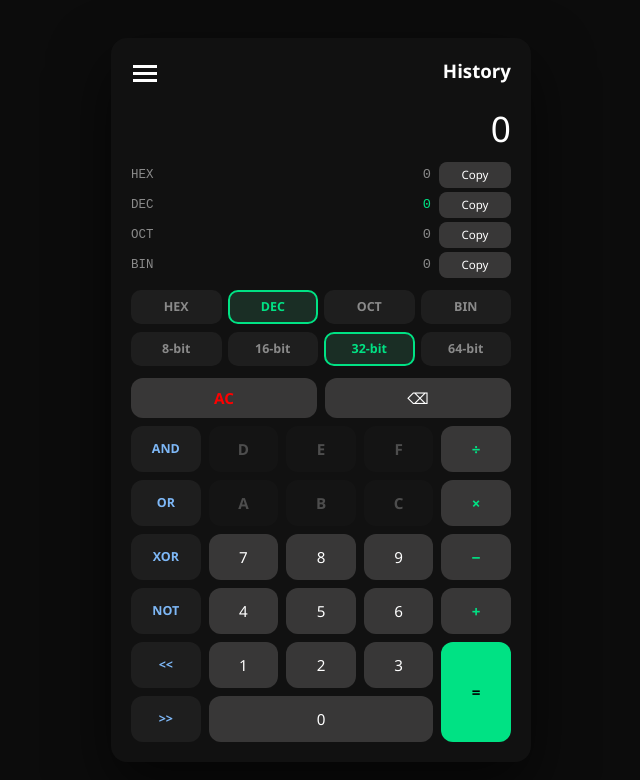
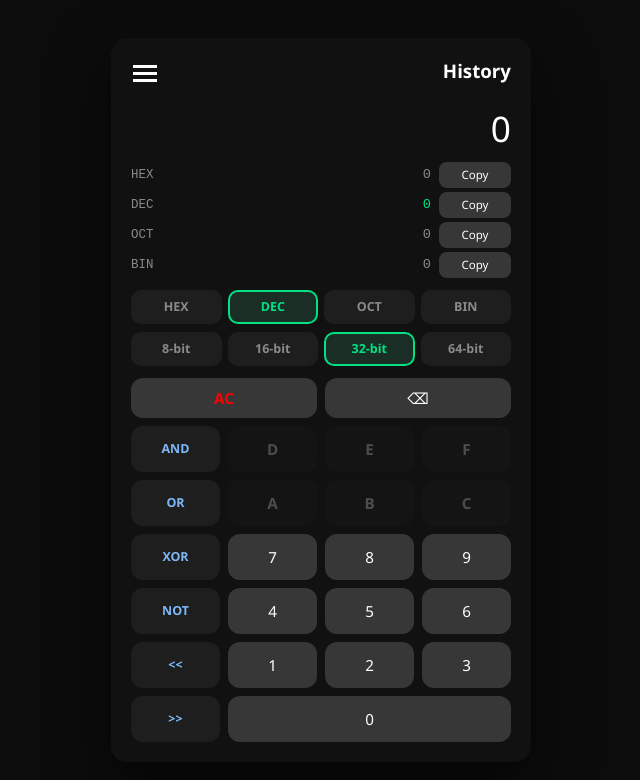
Before and after one commit to Kortzyy/CalculatorWeb-2024, a plain HTML site: page pages/programmer.html in a window 1280 px wide. Shown: the whole page, without its empty margins (319-959 px from the left). Drawn offline with Linux system fonts and the light colour scheme.

Commit message:
Programmer Calcu Done

```diff
--- a/assets/css/calculator.css
+++ b/assets/css/calculator.css
@@ -127,18 +127,16 @@ button:active {
 .mode-group { display: grid; grid-auto-flow: column; grid-auto-columns: minmax(0, 1fr); gap: 6px; }
 .mode-bar .base-btn { height: 34px; padding: 0 4px; font-size: 0.78rem; }
 
-/* 3. Keypad: control row on top, then [bitwise | digits | operators] */
+/* 3. Keypad: control row on top, then [bitwise | digits] */
 .keypad     { display: grid; gap: 8px; }
 .keypad-top { display: grid; grid-template-columns: 1fr 1fr; gap: 8px; }
 .keypad-top button { height: 40px; font-size: 0.95rem; }
 
-.keypad-main  { display: grid; grid-template-columns: repeat(5, minmax(0, 1fr)); grid-template-rows: repeat(6, 46px); gap: 8px; }
+.keypad-main  { display: grid; grid-template-columns: repeat(4, minmax(0, 1fr)); grid-template-rows: repeat(6, 46px); gap: 8px; }
 .zone         { grid-row: 1 / -1; display: grid; grid-template-rows: subgrid; }
 .zone-bitwise { grid-column: 1; }
 .zone-digits  { grid-column: 2 / 5; grid-template-columns: subgrid; }
-.zone-ops     { grid-column: 5; }
 .zone-digits [data-num="0"] { grid-column: 1 / -1; }
-.zone-ops .equal { grid-row: span 2; }
 .keypad-main button  { height: 100%; padding: 0; font-size: 0.95rem; }
 .zone-bitwise button { font-size: 0.78rem; }
 
--- a/pages/programmer.html
+++ b/pages/programmer.html
@@ -82,7 +82,7 @@
             </div>
         </section>
 
-        <!-- 3. Keypad: control row, then bitwise | digits | arithmetic -->
+        <!-- 3. Keypad: control row, then bitwise | digits -->
         <section class="keypad">
             <div class="keypad-top">
                 <button class="clear" data-action="clear">AC</button>
@@ -117,14 +117,6 @@
                     <button data-num="3">3</button>
                     <button data-num="0">0</button>
                 </div>
-
-                <div class="zone zone-ops">
-                    <button class="operator" data-op="/">÷</button>
-                    <button class="operator" data-op="*">×</button>
-                    <button class="operator" data-op="-">−</button>
-                    <button class="operator" data-op="+">+</button>
-                    <button class="equal" data-action="equal">=</button>
-                </div>
             </div>
         </section>
 
```
